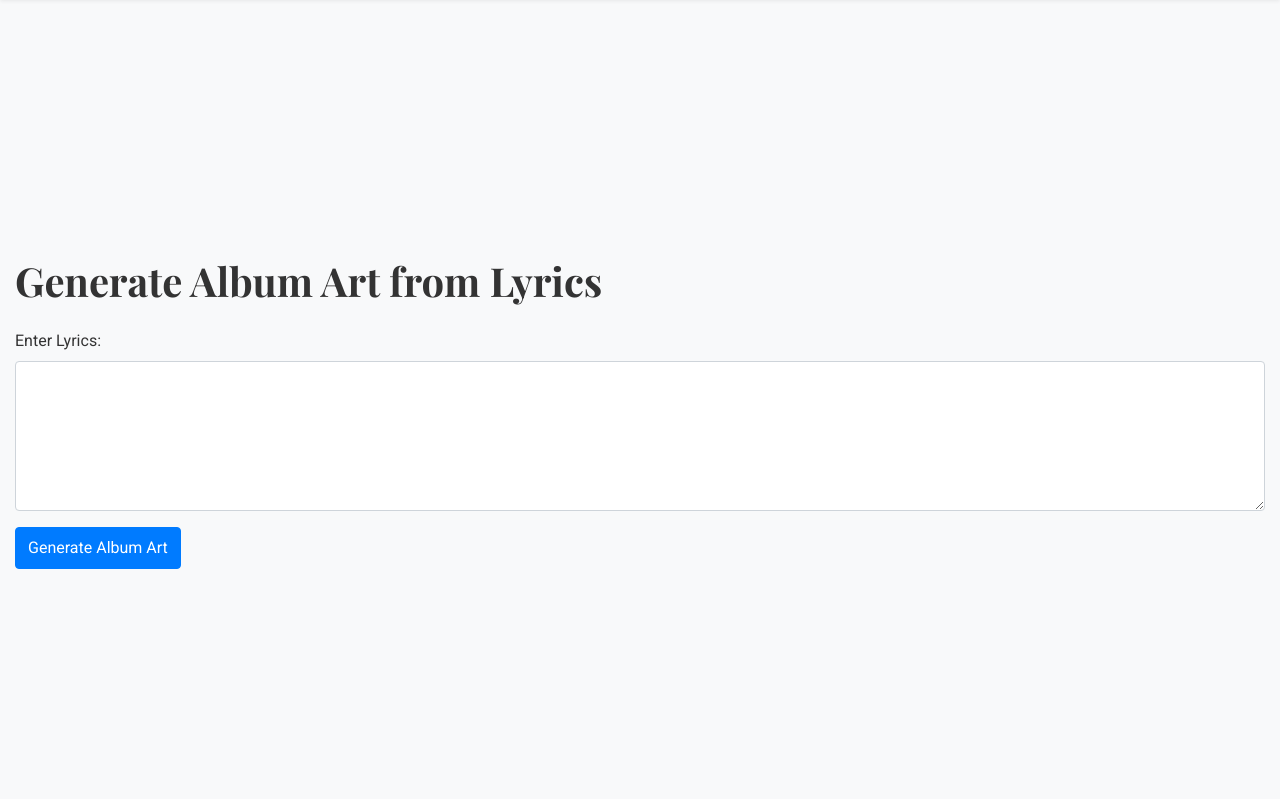
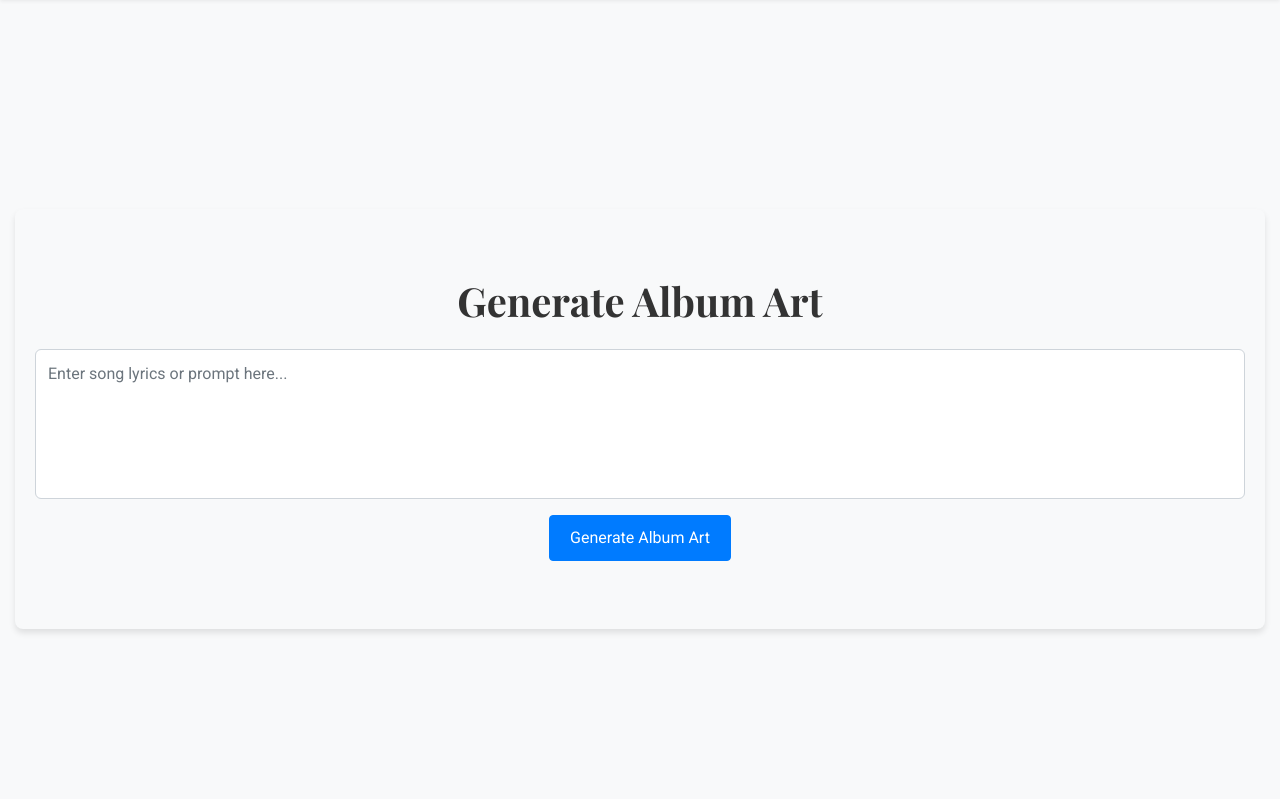
Before and after one commit to lindseyfeng/dva_project, a Flask app: page /album-art in a window 1280 px wide. Shown: the part 71-870 px from the top of the page. Run offline with Flask 3, Linux system fonts and the light colour scheme; some libraries are stand-ins or nearby versions.

Commit message:
Improving UI and adding image download options

```diff
--- a/static/css/album_art.css
+++ b/static/css/album_art.css
@@ -1,6 +1,6 @@
 /* album_art.css */
 
-#album-art-form {
+/* #album-art-form {
     margin-bottom: 20px;
 }
 
@@ -24,4 +24,98 @@
     height: auto;
     border: 1px solid #ddd;
     margin-top: 10px;
+} */
+
+
+/* album_art.css */
+
+/* Container and Form Styling */
+#album-art-container {
+    margin-top: 40px;
+    padding: 20px;
+    background-color: #f8f9fa;
+    border-radius: 8px;
+    box-shadow: 0 4px 6px rgba(0, 0, 0, 0.1);
 }
+
+#album-art-form {
+    margin-bottom: 20px;
+}
+
+#album-art-form textarea {
+    width: 100%;
+    height: 150px;
+    padding: 12px;
+    border-radius: 6px;
+    border: 1px solid #ced4da;
+    font-size: 1rem;
+    resize: none;
+}
+
+#album-art-form button {
+    padding: 10px 20px;
+    font-size: 1rem;
+}
+
+/* Buffer Animation */
+#buffer-animation {
+    display: none;
+    text-align: center;
+}
+
+#buffer-animation p {
+    margin-top: 10px;
+    color: #6c757d;
+    font-size: 1.2rem;
+}
+
+/* Result Styling */
+#album-art-result {
+    margin-top: 20px;
+    text-align: center;
+}
+
+#album-art-result img {
+    max-width: 100%;
+    max-height: 80vh;
+    border-radius: 6px;
+    box-shadow: 0 4px 8px rgba(0, 0, 0, 0.15);
+}
+
+#album-art-result #action-buttons {
+    margin-top: 20px;
+}
+
+#album-art-result #action-buttons button,
+#album-art-result #action-buttons a {
+    margin: 5px;
+    padding: 10px 20px;
+    font-size: 1rem;
+}
+/* Buffer Animation */
+#buffer-animation {
+    display: none;
+    text-align: center;
+}
+
+#buffer-animation .spinner-border {
+    width: 15rem; /* Increase size */
+    height: 15rem; /* Increase size */
+    animation: spin 2s linear infinite; /* Slower animation */
+}
+
+#buffer-animation p {
+    margin-top: 15px;
+    color: #6c757d;
+    font-size: 1.2rem;
+}
+
+/* Custom Spin Animation for Slower Effect */
+@keyframes spin {
+    0% {
+        transform: rotate(0deg);
+    }
+    100% {
+        transform: rotate(360deg);
+    }
+}
--- a/static/js/album_art.js
+++ b/static/js/album_art.js
@@ -1,12 +1,51 @@
+
+// document.addEventListener('DOMContentLoaded', () => {
+//     const form = document.getElementById('album-art-form');
+//     form.onsubmit = async (event) => {
+//         event.preventDefault();
+//         const lyrics = form.lyrics.value;
+
+//         // Show a loading message or spinner
+//         document.getElementById('album-art-result').innerHTML = '<p>Generating image, please wait...</p>';
+
+//         try {
+//             const response = await fetch('/album-art', {
+//                 method: 'POST',
+//                 body: new URLSearchParams({ lyrics }),
+//                 headers: { 'Content-Type': 'application/x-www-form-urlencoded' }
+//             });
+//             const data = await response.json();
+
+//             if (data.image_url) {
+//                 // Display the image using the URL
+//                 console.log(data.image_url);
+//                 document.getElementById('album-art-result').innerHTML = `
+//                     <h3 class="mt-4">Generated Album Art:</h3>
+//                     <img src="${data.image_url}" alt="Album Art" class="img-fluid mt-3">
+//                 `;
+//             } else if (data.error) {
+//                 document.getElementById('album-art-result').innerHTML = `<p class="text-danger">${data.error}</p>`;
+//             }
+//         } catch (error) {
+//             console.error('Error:', error);
+//             document.getElementById('album-art-result').innerHTML = '<p class="text-danger">An unexpected error occurred.</p>';
+//         }
+//     };
+// });
 
 document.addEventListener('DOMContentLoaded', () => {
     const form = document.getElementById('album-art-form');
+    const bufferAnimation = document.getElementById('buffer-animation');
+    const albumArtContainer = document.getElementById('album-art-container');
+    const albumArtResult = document.getElementById('album-art-result');
+
     form.onsubmit = async (event) => {
         event.preventDefault();
         const lyrics = form.lyrics.value;
 
-        // Show a loading message or spinner
-        document.getElementById('album-art-result').innerHTML = '<p>Generating image, please wait...</p>';
+        // Hide the form and show buffer animation
+        form.style.display = 'none';
+        bufferAnimation.style.display = 'block';
 
         try {
             const response = await fetch('/album-art', {
@@ -17,18 +56,38 @@ document.addEventListener('DOMContentLoaded', () => {
             const data = await response.json();
 
             if (data.image_url) {
-                // Display the image using the URL
-                console.log(data.image_url);
-                document.getElementById('album-art-result').innerHTML = `
-                    <h3 class="mt-4">Generated Album Art:</h3>
+                // Display the image in full-screen mode
+                bufferAnimation.style.display = 'none';
+                albumArtResult.innerHTML = `
                     <img src="${data.image_url}" alt="Album Art" class="img-fluid mt-3">
+                    <div id="action-buttons">
+                        <button id="generate-new" class="btn btn-secondary">Generate New Art</button>
+                        <a href="${data.image_url}" download="album_art.png" class="btn btn-success">Download Image</a>
+                    </div>
                 `;
+
+                // Add event listener for "Generate New Art" button
+                document.getElementById('generate-new').addEventListener('click', () => {
+                    albumArtResult.innerHTML = '';
+                    form.reset();
+                    form.style.display = 'block';
+                });
             } else if (data.error) {
-                document.getElementById('album-art-result').innerHTML = `<p class="text-danger">${data.error}</p>`;
+                throw new Error(data.error);
             }
         } catch (error) {
             console.error('Error:', error);
-            document.getElementById('album-art-result').innerHTML = '<p class="text-danger">An unexpected error occurred.</p>';
+            bufferAnimation.style.display = 'none';
+            albumArtResult.innerHTML = `
+                <p class="text-danger">An unexpected error occurred: ${error.message}</p>
+                <button id="generate-new" class="btn btn-secondary">Try Again</button>
+            `;
+
+            document.getElementById('generate-new').addEventListener('click', () => {
+                albumArtResult.innerHTML = '';
+                form.reset();
+                form.style.display = 'block';
+            });
         }
     };
 });
--- a/templates/album_art.html
+++ b/templates/album_art.html
@@ -7,7 +7,7 @@
 {% endblock %}
 
 {% block content %}
-<h1 class="mt-5">Generate Album Art from Lyrics</h1>
+<!-- <h1 class="mt-5">Generate Album Art from Lyrics</h1>
 <form id="album-art-form" class="mt-4">
     <div class="form-group">
         <label for="lyrics">Enter Lyrics:</label>
@@ -15,7 +15,21 @@
     </div>
     <button type="submit" class="btn btn-primary">Generate Album Art</button>
 </form>
-<div id="album-art-result"></div>
+<div id="album-art-result"></div> -->
+<div id="album-art-container" class="container text-center">
+    <form id="album-art-form" class="mt-5">
+        <h1 class="mb-4">Generate Album Art</h1>
+        <textarea id="lyrics" name="lyrics" class="form-control mb-3" placeholder="Enter song lyrics or prompt here..." required></textarea>
+        <button type="submit" class="btn btn-primary">Generate Album Art</button>
+    </form>
+    <div id="buffer-animation" class="mt-5">
+        <div class="spinner-border text-primary" role="status">
+            <!-- <span class="visually-hidden">🖌️</span> -->
+        </div>
+        <p>🎨 Painting in Progress</p>
+    </div>
+    <div id="album-art-result" class="mt-5"></div>
+</div>
 {% endblock %}
 
 {% block extra_js %}
```
